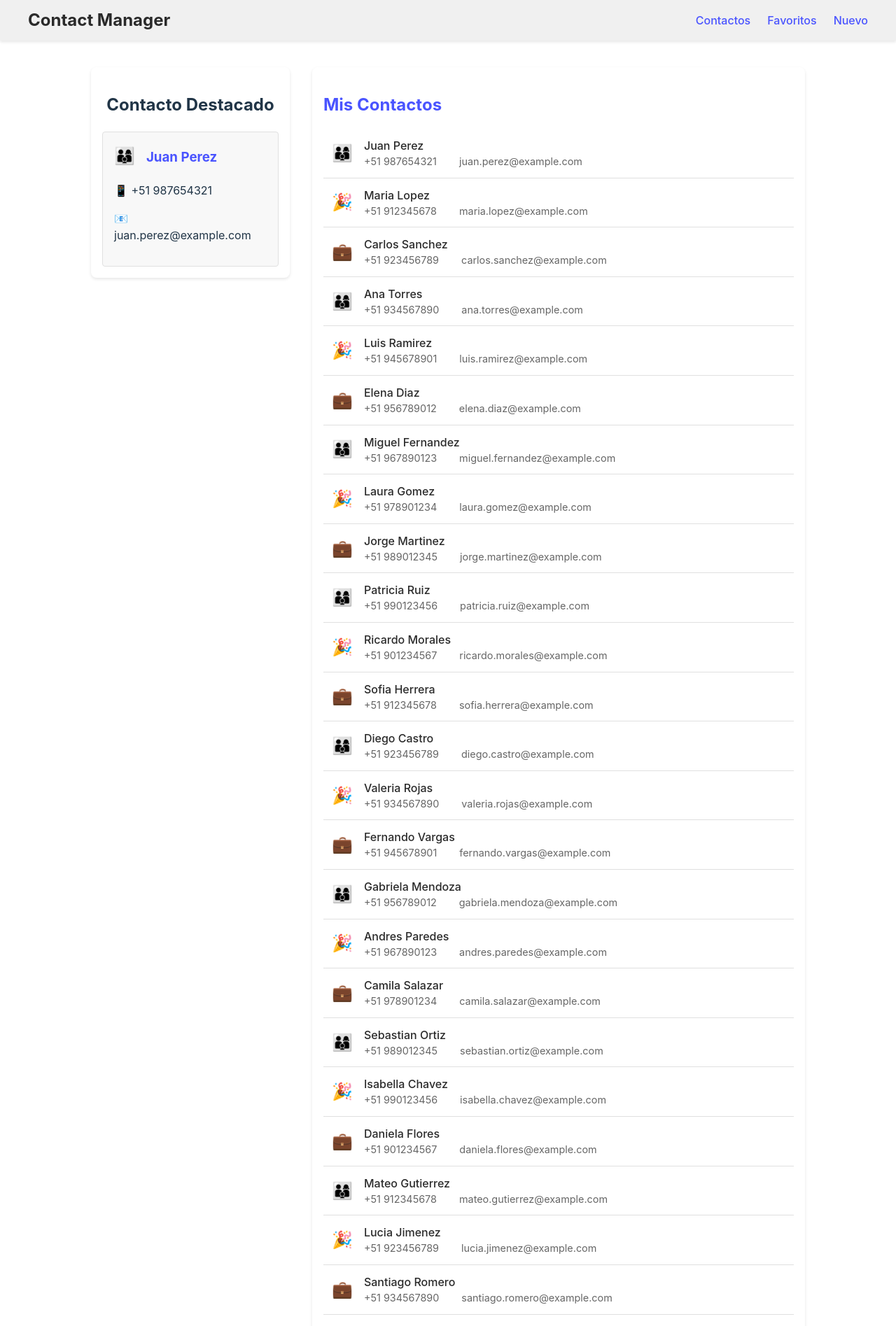
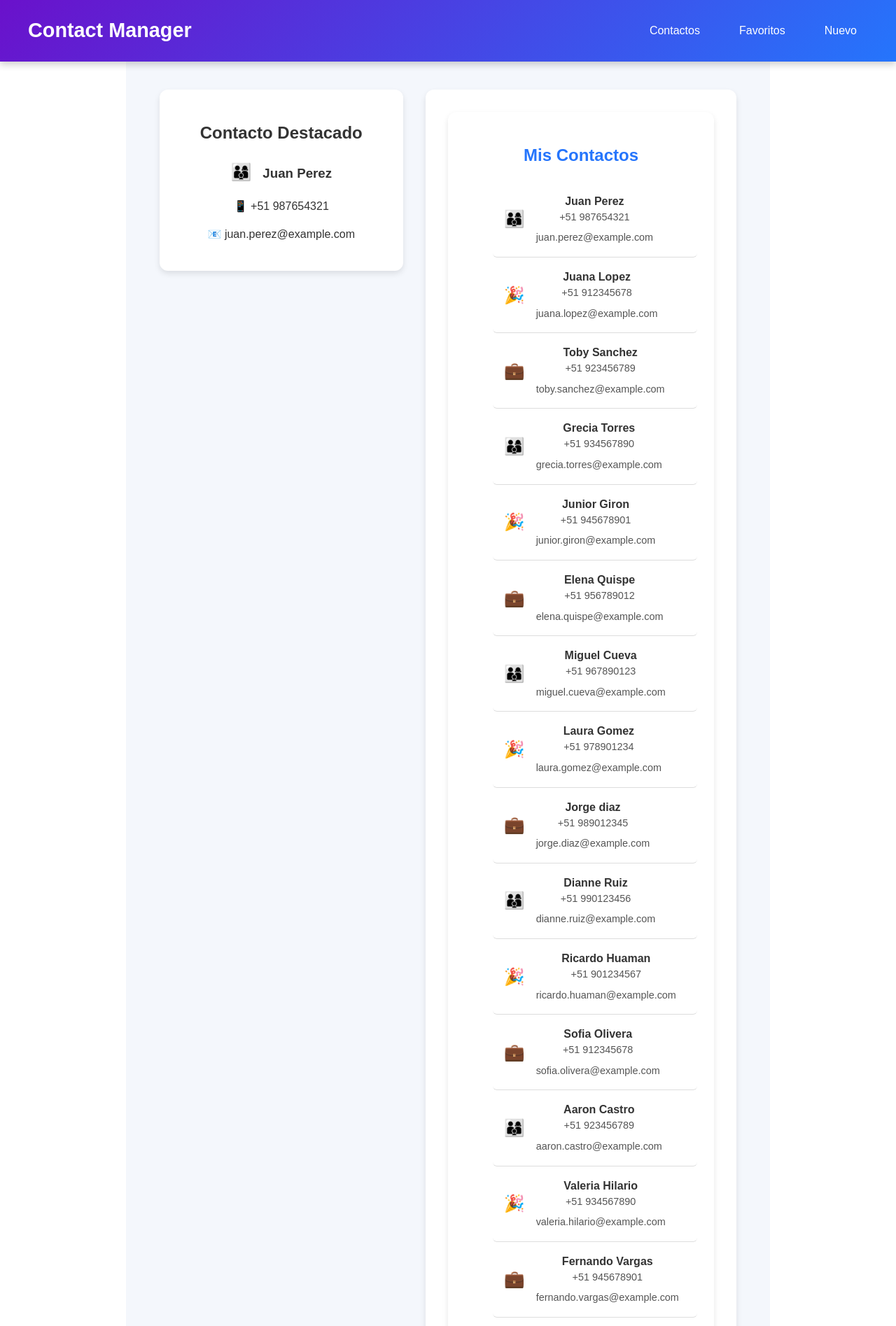
Before and after one commit to antony190599/contact-manager, a React (Vite) app: page /contacts in a window 1280 px wide. Shown: the top 1895 px of the page at 70% size. Built offline with nearby package versions, Linux system fonts and the light colour scheme.

Commit message:
actualizado-2

```diff
--- a/src/App.css
+++ b/src/App.css
@@ -1,181 +1,139 @@
+/* General Styles */
 #root {
   max-width: 1280px;
   margin: 0 auto;
   padding: 1rem;
   text-align: center;
+  font-family: 'Poppins', sans-serif;
+  background-color: #f4f7fc;
+  color: #333;
 }
 
-@media (prefers-reduced-motion: no-preference) {
-  a:nth-of-type(2) .logo {
-    animation: logo-spin infinite 20s linear;
-  }
-}
-
-.card {
-  padding: 2em;
-}
-
-.read-the-docs {
-  color: #888;
-}
-
-.app {
-  width: 100%;
-  max-width: 1200px;
-  margin: 0 auto;
-}
-
-/* Actualizamos los estilos del header */
+/* Header */
 .app-header {
   position: fixed;
   top: 0;
   left: 0;
   width: 100%;
-  background-color: #f0f0f0;
-  box-shadow: 0 2px 4px rgba(0, 0, 0, 0.1);
+  background: linear-gradient(135deg, #6a11cb, #2575fc);
+  box-shadow: 0 4px 10px rgba(0, 0, 0, 0.2);
   z-index: 1000;
+  padding: 1rem 0;
 }
 
 .header-content {
   max-width: 1200px;
   margin: 0 auto;
-  padding: 1rem;
   display: flex;
   justify-content: space-between;
   align-items: center;
+  padding: 0 2rem;
 }
 
 .app-header h1 {
   margin: 0;
-  font-size: 1.5rem;
-  color: #2a2a2a;
+  font-size: 1.8rem;
+  color: #fff;
+  font-weight: 600;
 }
 
 .app-header nav ul {
   list-style: none;
-  padding: 0;
-  margin: 0;
   display: flex;
   gap: 1.5rem;
 }
 
 .app-header nav a {
-  color: #4a54ff;
+  color: #fff;
   text-decoration: none;
   font-weight: 500;
-  padding: 0.5rem 0;
-  transition: color 0.2s;
+  padding: 0.5rem 1rem;
+  border-radius: 5px;
+  transition: background 0.3s, transform 0.2s;
 }
 
 .app-header nav a:hover {
-  color: #3740cc;
+  background: rgba(255, 255, 255, 0.2);
+  transform: scale(1.1);
 }
 
-/* Ajustamos el contenedor principal para compensar el header fijo */
+/* Main Layout */
 .app-container {
-  margin-top: 4rem; /* Ajusta este valor según la altura de tu header */
-  padding: 1rem;
+  margin-top: 5rem;
+  padding: 2rem;
   display: flex;
   flex-direction: column;
-  gap: 1rem;
+  gap: 2rem;
 }
 
-/* Estilos para el sidebar */
+/* Sidebar */
 .sidebar {
-  width: 100%;
+  background: #ffffff;
+  padding: 1.5rem;
+  border-radius: 12px;
+  box-shadow: 0 4px 8px rgba(0, 0, 0, 0.1);
 }
 
-/* Contenido principal */
+/* Main Content */
 .main-content {
   width: 100%;
-  box-sizing: border-box;
+  background: #ffffff;
+  padding: 2rem;
+  border-radius: 12px;
+  box-shadow: 0 4px 8px rgba(0, 0, 0, 0.1);
 }
 
+/* Contact List */
 .contact-list {
-  background-color: #ffffff;
-  padding: 1rem;
-  border-radius: 8px;
-  margin-bottom: 2rem;
-  box-shadow: 0 2px 4px rgba(0, 0, 0, 0.1);
-}
-
-.contact-list ul {
-  list-style: none;
-  padding: 0;
+  background: #ffffff;
+  padding: 1.5rem;
+  border-radius: 12px;
+  box-shadow: 0 4px 8px rgba(0, 0, 0, 0.1);
 }
 
 .contact-list h2 {
-  color: #4a54ff;
-  margin-bottom: 1rem;
-  text-align: left;
-}
-
-.contact-detail {
-  background-color: #ffffff;
-  padding: 1rem;
-  border-radius: 8px;
-  box-shadow: 0 2px 4px rgba(0, 0, 0, 0.1);
-}
-
-.detail-card {
-  text-align: left;
-  padding: 1rem;
-  background-color: #f8f8f8;
-  border-radius: 4px;
-  border: 1px solid #e0e0e0;
-}
-
-.detail-card h3 {
-  margin-top: 0;
-  color: #4a54ff;
+  color: #2575fc;
+  font-size: 1.5rem;
 }
 
 .contact-row {
   display: flex;
   align-items: center;
-  padding: 0.75rem;
-  border-bottom: 1px solid #e0e0e0;
-  transition: background-color 0.2s;
-}
-
-.contact-row:last-child {
-  border-bottom: none;
+  padding: 1rem;
+  border-bottom: 1px solid #ddd;
+  transition: background 0.3s;
+  border-radius: 6px;
 }
 
 .contact-row:hover {
-  background-color: #f5f5f5;
+  background: #e3e7fd;
+  transform: scale(1.02);
 }
 
 .contact-type {
   font-size: 1.5rem;
   margin-right: 1rem;
-}
-
-.contact-info {
-  display: flex;
-  flex-direction: column;
-  align-items: flex-start;
+  color: #6a11cb;
 }
 
 .contact-name {
-  font-weight: 500;
-  color: #2a2a2a;
+  font-weight: 600;
+  color: #333;
+}
+
+.contact-phone,
+.contact-mail {
+  font-size: 0.9em;
+  color: #555;
 }
 
 .contact-data {
   display: flex;
-  gap: 2rem;
+  flex-direction: column;
+  gap: 0.5rem;
 }
 
-.contact-phone {
-  font-size: 0.9em;
-  color: #666;
-}
-.contact-mail {
-  font-size: 0.9em;
-  color: #666;
-}
-/* Media query para pantallas grandes */
+/* Responsive Design */
 @media (min-width: 768px) {
   .app-container {
     flex-direction: row;
@@ -185,15 +143,10 @@
   .sidebar {
     width: 300px;
     position: sticky;
-    top: 80px; /* Ajusta según la altura del header */
+    top: 80px;
   }
 
   .main-content {
-    min-width: 55vw;
     flex: 1;
   }
-
-  .contact-detail {
-    margin-right: 1rem;
-  }
 }
--- a/src/data/contacts.json
+++ b/src/data/contacts.json
@@ -6,39 +6,39 @@
       "type": "familia"
   },
   {
-      "fullname": "Maria Lopez",
+      "fullname": "Juana Lopez",
       "phonenumber": "+51 912345678",
-      "email": "maria.lopez@example.com",
+      "email": "juana.lopez@example.com",
       "type": "social"
   },
   {
-      "fullname": "Carlos Sanchez",
+      "fullname": "Toby Sanchez",
       "phonenumber": "+51 923456789",
-      "email": "carlos.sanchez@example.com",
+      "email": "toby.sanchez@example.com",
       "type": "trabajo"
   },
   {
-      "fullname": "Ana Torres",
+      "fullname": "Grecia Torres",
       "phonenumber": "+51 934567890",
-      "email": "ana.torres@example.com",
+      "email": "grecia.torres@example.com",
       "type": "familia"
   },
   {
-      "fullname": "Luis Ramirez",
+      "fullname": "Junior Giron",
       "phonenumber": "+51 945678901",
-      "email": "luis.ramirez@example.com",
+      "email": "junior.giron@example.com",
       "type": "social"
   },
   {
-      "fullname": "Elena Diaz",
+      "fullname": "Elena Quispe",
       "phonenumber": "+51 956789012",
-      "email": "elena.diaz@example.com",
+      "email": "elena.quispe@example.com",
       "type": "trabajo"
   },
   {
-      "fullname": "Miguel Fernandez",
+      "fullname": "Miguel Cueva",
       "phonenumber": "+51 967890123",
-      "email": "miguel.fernandez@example.com",
+      "email": "miguel.cueva@example.com",
       "type": "familia"
   },
   {
@@ -48,39 +48,39 @@
       "type": "social"
   },
   {
-      "fullname": "Jorge Martinez",
+      "fullname": "Jorge diaz",
       "phonenumber": "+51 989012345",
-      "email": "jorge.martinez@example.com",
+      "email": "jorge.diaz@example.com",
       "type": "trabajo"
   },
   {
-      "fullname": "Patricia Ruiz",
+      "fullname": "Dianne Ruiz",
       "phonenumber": "+51 990123456",
-      "email": "patricia.ruiz@example.com",
+      "email": "dianne.ruiz@example.com",
       "type": "familia"
   },
   {
-      "fullname": "Ricardo Morales",
+      "fullname": "Ricardo Huaman",
       "phonenumber": "+51 901234567",
-      "email": "ricardo.morales@example.com",
+      "email": "ricardo.huaman@example.com",
       "type": "social"
   },
   {
-      "fullname": "Sofia Herrera",
+      "fullname": "Sofia Olivera",
       "phonenumber": "+51 912345678",
-      "email": "sofia.herrera@example.com",
+      "email": "sofia.olivera@example.com",
       "type": "trabajo"
   },
   {
-      "fullname": "Diego Castro",
+      "fullname": "Aaron Castro",
       "phonenumber": "+51 923456789",
-      "email": "diego.castro@example.com",
+      "email": "aaron.castro@example.com",
       "type": "familia"
   },
   {
-      "fullname": "Valeria Rojas",
+      "fullname": "Valeria Hilario",
       "phonenumber": "+51 934567890",
-      "email": "valeria.rojas@example.com",
+      "email": "valeria.hilario@example.com",
       "type": "social"
   },
   {
@@ -102,9 +102,9 @@
       "type": "social"
   },
   {
-      "fullname": "Camila Salazar",
+      "fullname": "Camila Cayo",
       "phonenumber": "+51 978901234",
-      "email": "camila.salazar@example.com",
+      "email": "camila.cayo@example.com",
       "type": "trabajo"
   },
   {
@@ -120,27 +120,27 @@
       "type": "social"
   },
   {
-      "fullname": "Daniela Flores",
+      "fullname": "Daniel Flores",
       "phonenumber": "+51 901234567",
-      "email": "daniela.flores@example.com",
+      "email": "daniel.flores@example.com",
       "type": "trabajo"
   },
   {
-      "fullname": "Mateo Gutierrez",
+      "fullname": "Mathias Gutierrez",
       "phonenumber": "+51 912345678",
-      "email": "mateo.gutierrez@example.com",
+      "email": "mathias.gutierrez@example.com",
       "type": "familia"
   },
   {
-      "fullname": "Lucia Jimenez",
+      "fullname": "Bruno Jimenez",
       "phonenumber": "+51 923456789",
-      "email": "lucia.jimenez@example.com",
+      "email": "bruno.jimenez@example.com",
       "type": "social"
   },
   {
-      "fullname": "Santiago Romero",
+      "fullname": "Santiago Romano",
       "phonenumber": "+51 934567890",
-      "email": "santiago.romero@example.com",
+      "email": "santiago.romano@example.com",
       "type": "trabajo"
   },
   {
@@ -150,33 +150,33 @@
       "type": "familia"
   },
   {
-      "fullname": "Emilio Peña",
+      "fullname": "Hugo Peña",
       "phonenumber": "+51 956789012",
-      "email": "emilio.pena@example.com",
+      "email": "hugo.pena@example.com",
       "type": "social"
   },
   {
-      "fullname": "Martina Soto",
+      "fullname": "Martin Soto",
       "phonenumber": "+51 967890123",
-      "email": "martina.soto@example.com",
+      "email": "martin.soto@example.com",
       "type": "trabajo"
   },
   {
-      "fullname": "Julian Aguilar",
+      "fullname": "Julian Araujo",
       "phonenumber": "+51 978901234",
-      "email": "julian.aguilar@example.com",
+      "email": "julian.araujo@example.com",
       "type": "familia"
   },
   {
-      "fullname": "Renata Delgado",
+      "fullname": "Liz Delgado",
       "phonenumber": "+51 989012345",
-      "email": "renata.delgado@example.com",
+      "email": "liz.delgado@example.com",
       "type": "social"
   },
   {
-      "fullname": "Benjamin Reyes",
+      "fullname": "Francisco Reyes",
       "phonenumber": "+51 990123456",
-      "email": "benjamin.reyes@example.com",
+      "email": "francisco.reyes@example.com",
       "type": "trabajo"
   }
 ]
```
